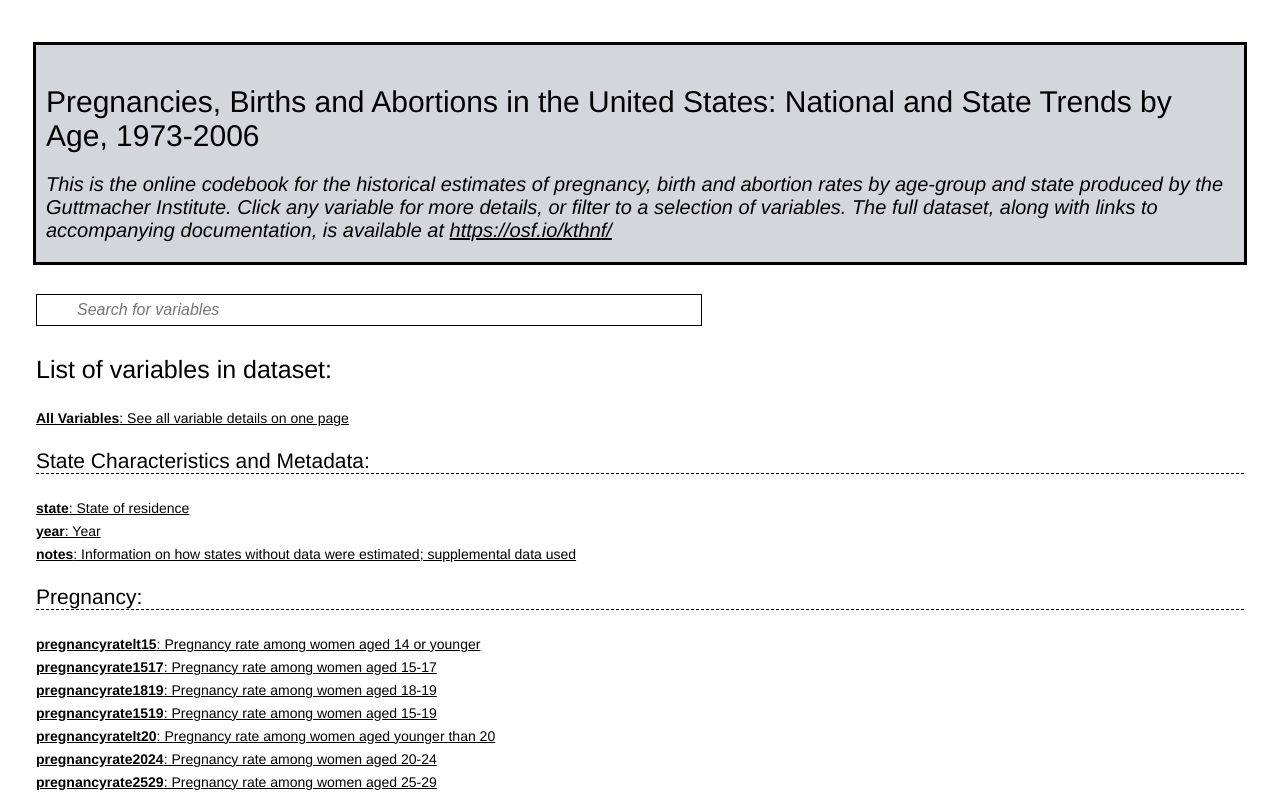
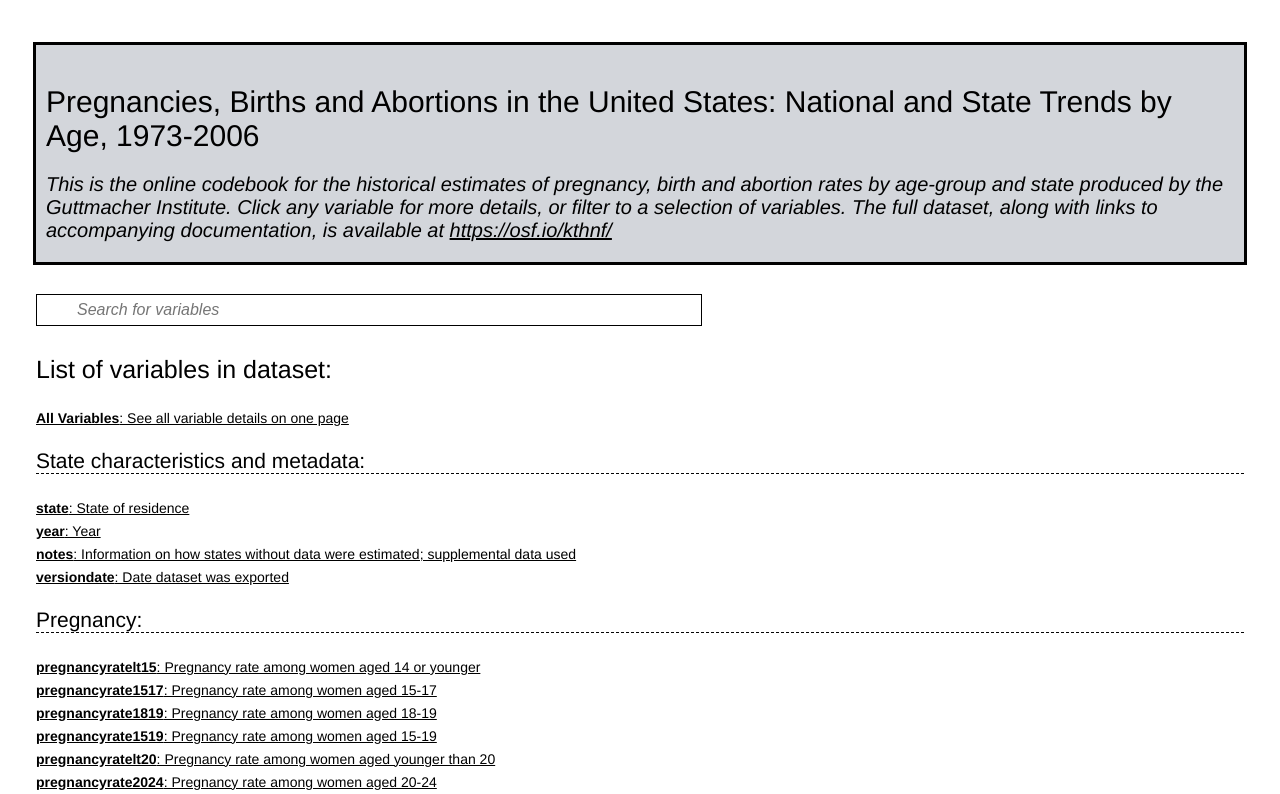
Before and after one commit to GuttInst/National-State-Pregnancy-Codebook, a plain HTML site: page index.html in a window 1280 px wide. Shown: the top 794 px of the page. Drawn offline with Linux system fonts and the light colour scheme.

Commit message:
Add files via upload

```diff
--- a/index.html
+++ b/index.html
@@ -50,7 +50,7 @@ function myFunction() {
 <li>
 <a href="Files/allvars.html"><strong>All Variables</strong>: See all variable details on one page</a>
 </li>
-<h3 id="state-characteristics-and-metadata">State Characteristics and Metadata:</h3>
+<h3 id="state-characteristics-and-metadata">State characteristics and metadata:</h3>
 <li>
 <a href="Files/state.html"><strong>state</strong>: State of residence</a>
 </li>
@@ -59,6 +59,9 @@ function myFunction() {
 </li>
 <li>
 <a href="Files/notes.html"><strong>notes</strong>: Information on how states without data were estimated; supplemental data used</a>
+</li>
+<li>
+<a href="Files/versiondate.html"><strong>versiondate</strong>: Date dataset was exported</a>
 </li>
 <h3 id="pregnancy">Pregnancy:</h3>
 <li>
@@ -362,10 +365,6 @@ function myFunction() {
 <li>
 <a href="Files/population1544.html"><strong>population1544</strong>: Population of women aged 15-44 (rounded to nearest 10)</a>
 </li>
-<h3 id="variables-not-assigned-to-a-section">Variables not assigned to a section:</h3>
-<li>
-<a href="Files/versiondate.html"><strong>versiondate</strong>: Date dataset was exported</a>
-</li>
 </ul>
 </body>
 </html>
```
